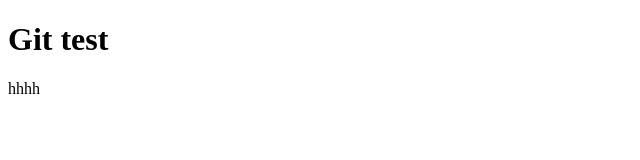
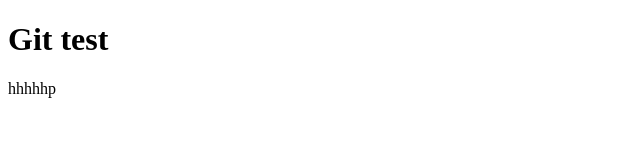
Before and after one commit to youssefbs/gittest, a website: page index.html in a window 1280 px wide. Shown: the full height of the page, 0-640 px from the left. Drawn offline with Linux system fonts and the light colour scheme.

Commit message:
another update

```diff
--- a/index.html
+++ b/index.html
@@ -7,6 +7,6 @@
 </head>
 <body>
         <h1>Git test</h1>
-        <p>hhhh</p>
+        <p>hhhhhp</p>
 </body>
 </html>
```
Also changed, not shown: package.json (added, +24 -0 lines), 2 other files.
